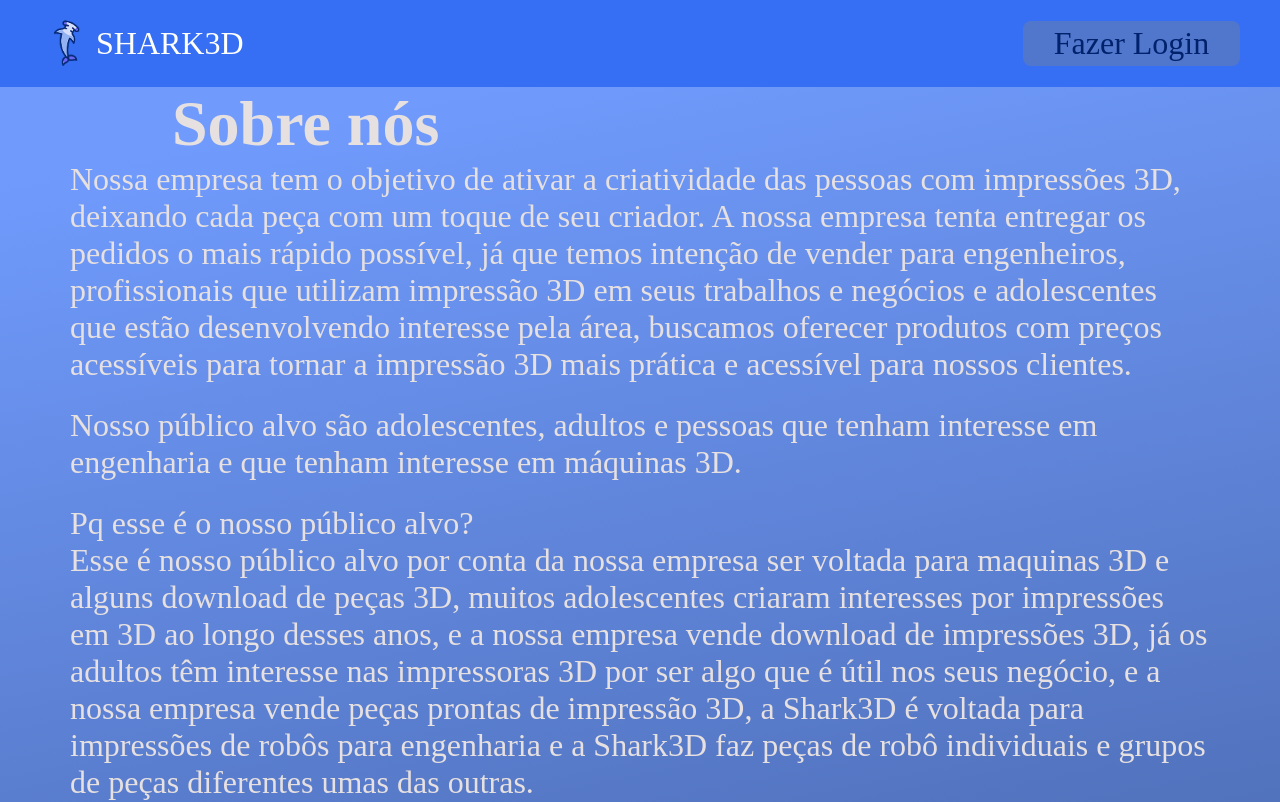
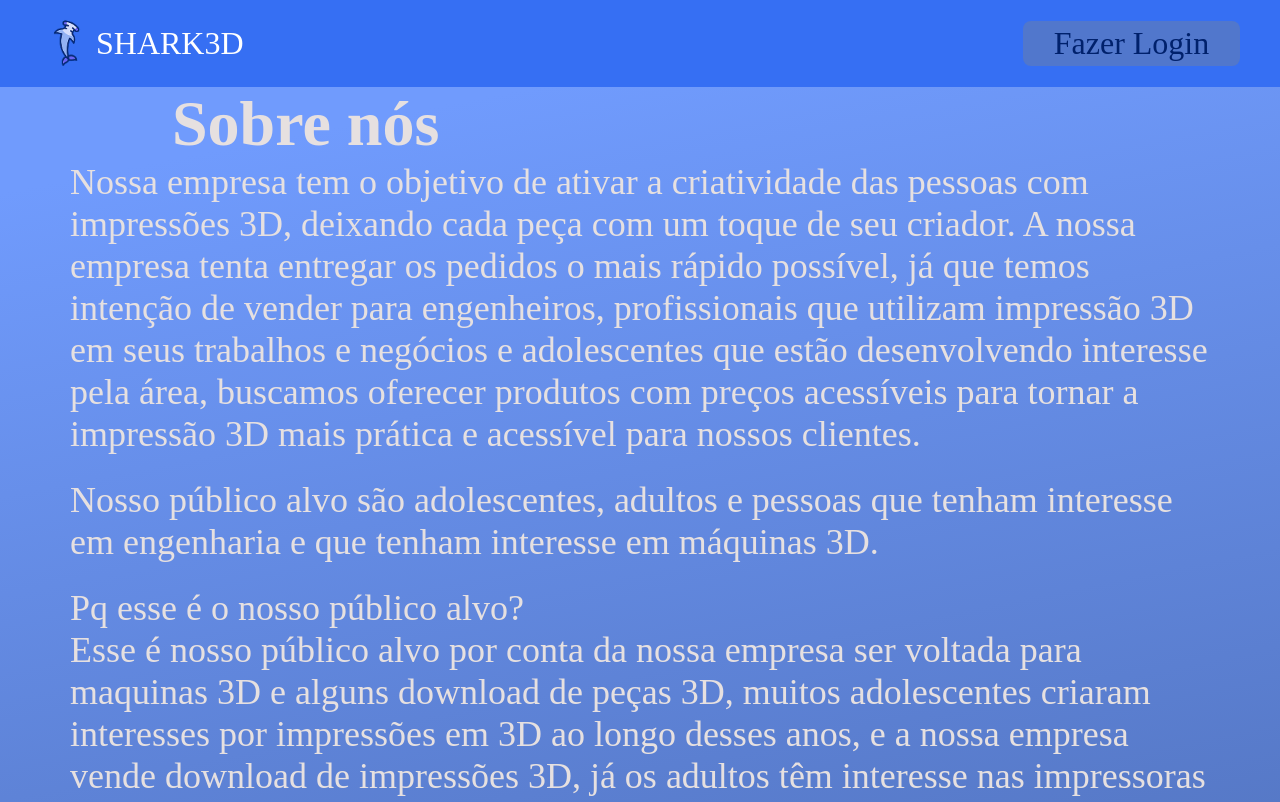
Before and after one commit to noahdondacasagrande-glitch/trabalho_final_web, a React (Vite) app: page / in a window 1280 px wide. Shown: the top 802 px of the page. Built offline with nearby package versions, Linux system fonts and the light colour scheme.

Commit message:
estrutura do texto tamanho sobre

```diff
--- a/src/index.css
+++ b/src/index.css
@@ -117,7 +117,7 @@
 }
 
 .texto-sobre{
-    font-size: 32px;
+    font-size: 36px;
     width: 1140px;
     max-width: 100%;
     max-height: 100%;
```
